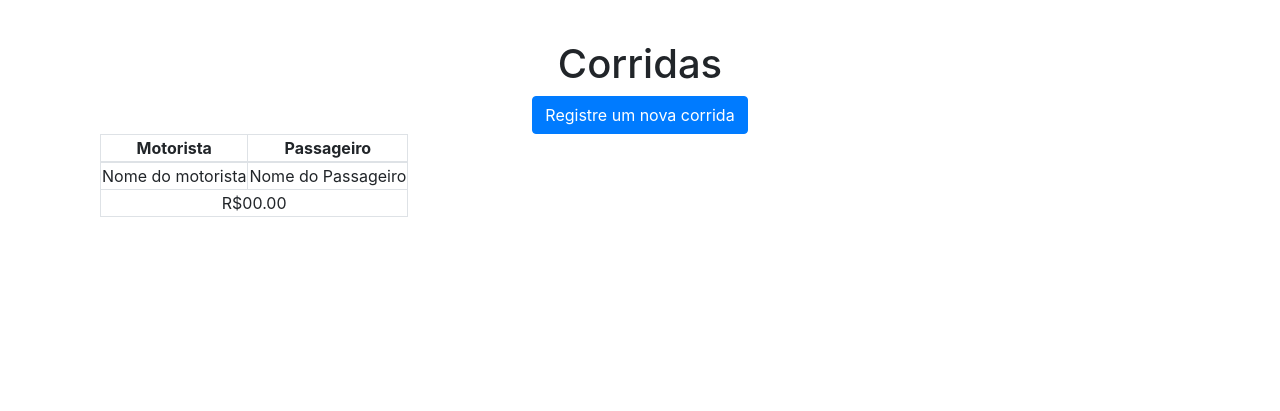
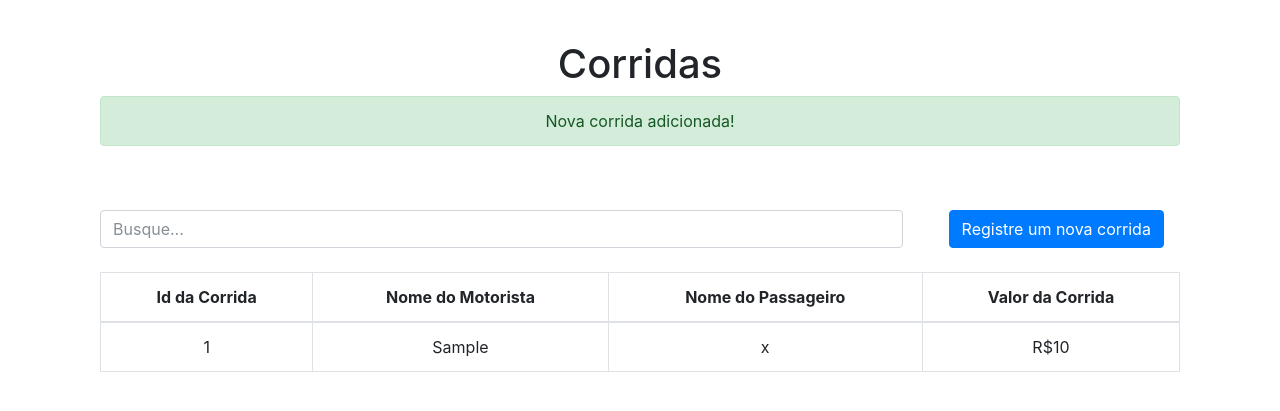
Before and after one commit to WinocencioDK/WillianInocencio_teste, a PHP site: page /corrida.php?adc=true in a window 1280 px wide. Shown: the part 56-467 px from the top of the page. Run offline with PHP 8.4, Linux system fonts and the light colour scheme; tables that the repository leaves empty or names only in its code hold one stand-in row (values such as "Sample post").

Commit message:
Sistema Pré Finalizado, alguns ajustes para a versão Final

```diff
--- a/_js/funcoes.js
+++ b/_js/funcoes.js
@@ -13,13 +13,22 @@
   }, false);
 })();
 
+function LevaMot(id,status) {
+  if(status == true) {
+    $("#act0").html("Inativar");
+  } else {
+    $("#act0").html("Ativar");
+  }
+  $("#act1").val(id);
+  $("#act2").val(status);
+}
 
 function TestaCPF() {
     var Soma;
     var Resto;
     var strCPF = document.getElementById('cpfMot').value;
     Soma = 0;
-	if (strCPF == "00000000000" || strCPF.length = 11) { //DEPOOOOOOOOOOOOOOOOOOOOOOOOOIS
+	if (strCPF == "00000000000" || strCPF == "11111111111" || strCPF == "22222222222" || strCPF == "33333333333" || strCPF == "44444444444" || strCPF == "55555555555" || strCPF == "66666666666" || strCPF == "77777777777" || strCPF == "88888888888" || strCPF == "99999999999") {
     $( "#Some" ).show();
     $('#cpfMot').addClass( "is-invalid" );
     return false;
@@ -49,23 +58,11 @@ function TestaCPF() {
 }
 
 $(document).ready(function() {
-  var sTatus = $('.sTa').html();
-  if(sTatus == true) {
-    $('.sTa').html("Ativo");
-    $('.sTa').addClass("text-primary");
-    $('.bSt').html("Inativar");
-    $('.bSt').addClass("btn-outline-secondary");
-  } else {
-    $('.sTa').html("Inativo");
-    $('.sTa').addClass("text-danger");
-    $('.bSt').html("Ativar");
-    $('.bSt').addClass("btn-outline-primary");
-  }
-
   $("#myBusca").on("keyup", function() {
     var value = $(this).val().toLowerCase();
     $("#myTable tr").filter(function() {
       $(this).toggle($(this).text().toLowerCase().indexOf(value) > -1)
     });
   });
+
 });
--- a/adc-corr.php
+++ b/adc-corr.php
@@ -3,11 +3,11 @@ include("conecta.php");
 include("banco-corrida.php");
 
 $valor = $_POST['CVaCor'];
-$idMor = $_POST['CMotCor'];
+$idMot = $_POST['CMotCor'];
 $idPas = $_POST['CPasCor'];
 
 
 insereCorrida($conexao,$valor,$idMot,$idPas);
 
-header("Location: passageiro.php?adc=true");
+header("Location: corrida.php?adc=true");
 die();
--- a/adc-mot.php
+++ b/adc-mot.php
@@ -7,7 +7,11 @@ $NascMot = $_POST['CdaNscMot'];
 $sxMot = $_POST['CsxMot'];
 $cpfMot = $_POST['CcpfMot'];
 $modCar = $_POST['CmodCar'];
-if(isset($_POST['CisAtivo'])) { $isAtivo = true ; } else{ $isAtivo = false;}
+if(isset($_POST['CisAtivo'])) {
+   $isAtivo = 1;
+ } else {
+   $isAtivo = 0;
+ }
 
 insereMotorista($conexao,$nomeMot,$NascMot,$sxMot,$cpfMot,$modCar,$isAtivo);
 
--- a/banco-corrida.php
+++ b/banco-corrida.php
@@ -32,6 +32,17 @@ function listaPassageiro($conexao) {
   }
     return $passageiros;
 }
+
+function listaCorrida($conexao) {
+  $query = "SELECT id,valor_corr, nm_motorista,nm_passageiro FROM tb_corrida INNER join tb_motorista on tb_corrida.id_motorista = tb_motorista.id_motorista INNER JOIN tb_passsageiro on tb_corrida.id_passageiro = tb_passsageiro.id_passageiro;";
+  $corridas = array();
+  $resultado = mysqli_query($conexao,$query);
+  while($corrida = mysqli_fetch_assoc($resultado)) {
+    array_push($corridas, $corrida);
+  }
+  return $corridas;
+}
+
 function transIdade($data) {
   $nasc = new DateTime($data);
   $hoje = new DateTime(date('d-m-Y'));
@@ -59,3 +70,8 @@ function listaNmsPas($conexao) {
   }
   return $pasS;
 }
+
+function alteraStatus($conexao,$id,$status) {
+  $query = "update tb_motorista set st_motorista = {$status} where id_motorista = {$id};";
+  mysqli_query($conexao,$query);
+}
--- a/corrida.php
+++ b/corrida.php
@@ -5,6 +5,15 @@
     <div class="container">
       <div class="principal">
         <h1>Corridas</h1>
+        <?php
+          if(array_key_exists("adc",$_GET) && $_GET["adc"] == true) {
+        ?>
+            <div class="alert alert-success" role="alert">
+              Nova corrida adicionada!
+            </div>
+        <?php
+          }
+        ?>
 
         <!-- Modal de Registro -->
         <div class="modal fade" id="CorRegModal" tabindex="-1" role="dialog">
@@ -17,7 +26,7 @@
                 </button>
               </div>
               <div class="modal-body">
-                <form id="needs-validation" onsubmit="return TestaCPF();" action="adc-cor.php" method="post"  novalidate>
+                <form id="needs-validation"  action="adc-corr.php" method="post"  novalidate>
 
                   <div class="form-row">
                     <div class="col-md-6">
@@ -66,8 +75,12 @@
                         <div class="input-group-prepend">
                           <div class="input-group-text">R$</div>
                         </div>
-                        <input type="text" class="form-control" id="VaCor" name="CVaCor" placeholder="00,00">
+                        <input type="number" class="form-control" id="VaCor" step=".01" name="CVaCor" placeholder="00,00" required>
+                        <div class="invalid-feedback">
+                          Coloque um valor.
                         </div>
+                      </div>
+
               </div>
 
               <div class="modal-footer">
@@ -81,28 +94,50 @@
       </div>
 
         <!-- FInal Modal de Registro -->
+        <br/>
+        <br/>
+        <!-- Busca -->
+        <div class="row">
+          <div class="col-9">
+            <input class="form-control" type="text" placeholder="Busque..." id="myBusca">
+          </div>
+          <div class="col-3">
+            <button type="button" class="btn btn-primary" data-toggle="modal" data-target="#CorRegModal">Registre um nova corrida</button>
+          </div>
+        </div>
+        <!-- FInal Busca -->
 
-        <button type="button" class="btn btn-primary" data-toggle="modal" data-target="#CorRegModal">Registre um nova corrida</button>
 
-          <table class="table-bordered table-hover">
+        <br/>
+
+        <table class="table table-bordered table-hover">
           <thead>
             <tr>
-                <th colspan="4">Motorista</th>
-                <th colspan="4">Passageiro</th>
+              <th>Id da Corrida</th>
+              <th>Nome do Motorista</th>
+              <th>Nome do Passageiro</th>
+              <th>Valor da Corrida</th>
             </tr>
           </thead>
-            <tbody>
+
+          <tbody id="myTable">
+            <?php
+              $corridas =  listaCorrida($conexao);
+              foreach ($corridas as $corrida) {
+
+            ?>
             <tr>
-                <td colspan="4">Nome do motorista</td>
-                <td colspan="4">Nome do Passageiro</td>
+              <td><?=$corrida['id']?></td>
+              <td><?=$corrida['nm_motorista']?></td>
+              <td><?=$corrida['nm_passageiro']?></td>
+              <td>R$<?=$corrida['valor_corr']?></td>
+            </tr>
 
-              </tr>
+          <?php
+            }
+          ?>
+
           </tbody>
-            <tfoot>
-              <tr>
-                <td colspan="8">R$00.00</td>
-              </tr>
-            </tfoot>
         </table>
 
 
--- a/passageiro.php
+++ b/passageiro.php
@@ -52,7 +52,7 @@
                       <div class="form-row">
                         <div class="col-md-7 mb-3">
                           <label for="cpfMot">CPF</label>
-                          <input type="number" maxlength="9" class="form-control" onkeyup="return TestaCPF();" id="cpfMot" name="CcpfPas" placeholder="CPF válido" required>
+                          <input type="text" maxlength="11" class="form-control" value="0" onkeyup="return TestaCPF();" id="cpfMot" name="CcpfPas" placeholder="CPF válido" required>
                           <div id="Some" class="invalid-feedback">
                             Coloque um CPF valido.
                           </div>
```
Also changed, not shown: alt-sta.php (added, +18 -0 lines), motorista.php (+28 -3 lines). Lines whose indentation alone changed are shown as unchanged.
